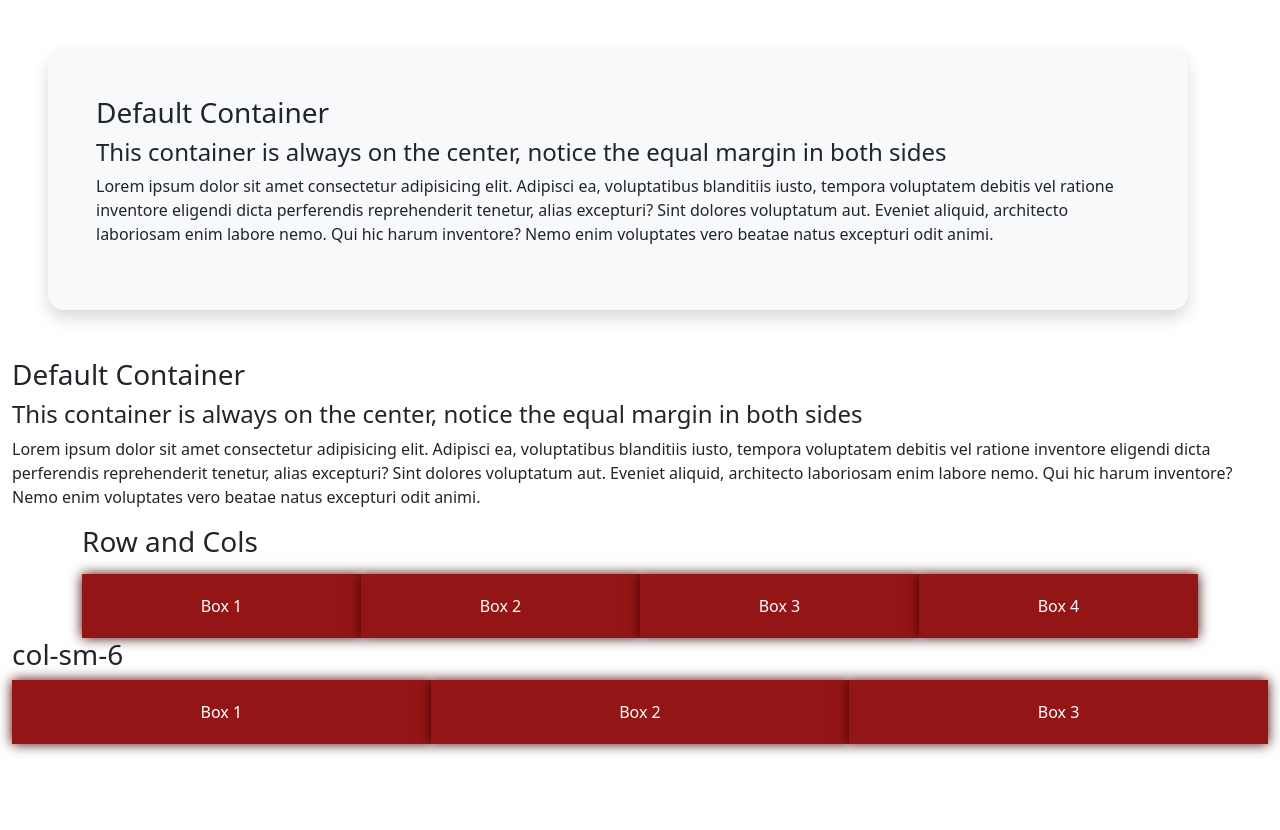
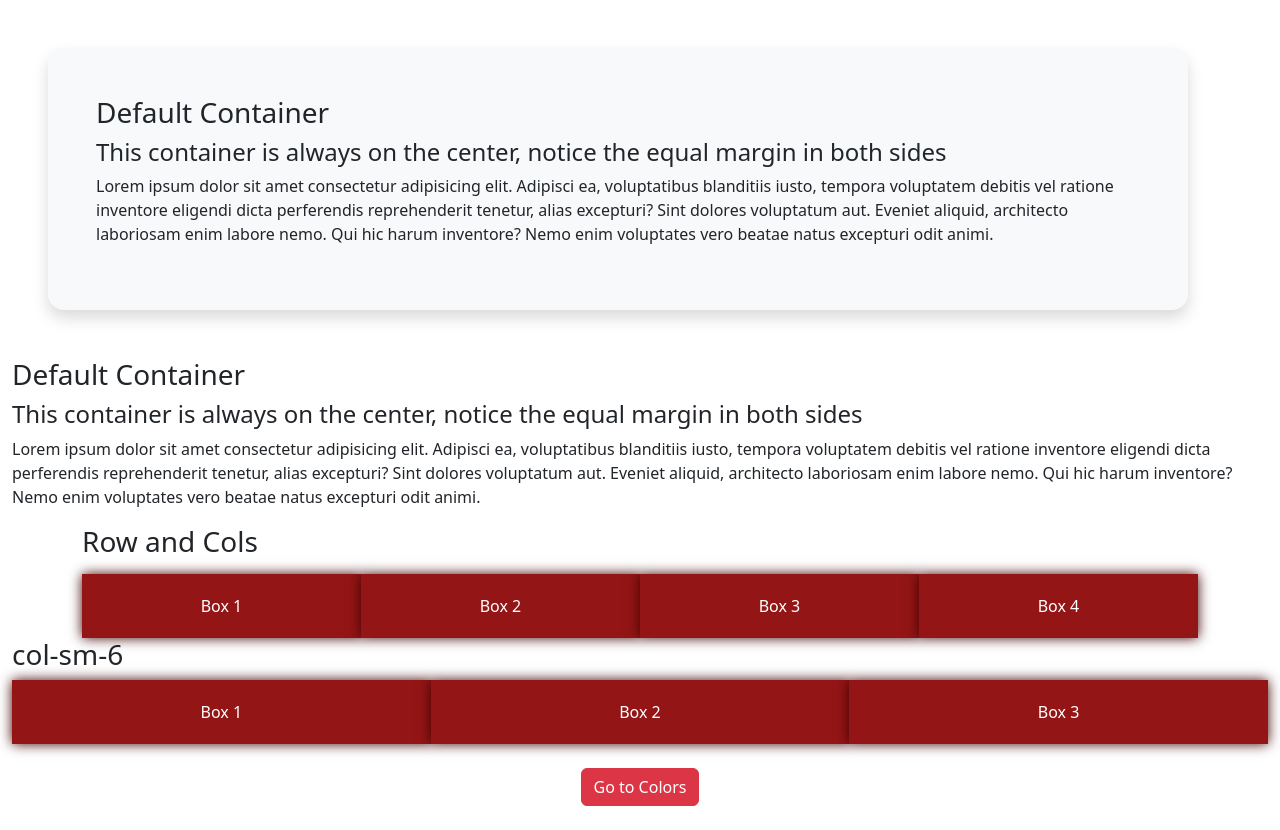
Before and after one commit to jamespogii/BS5, a plain HTML site: page containers.html in a window 1280 px wide. Before the commit the page ends 800 px from the top, so only its background shows below. Drawn offline with nearby package versions, Linux system fonts and the light colour scheme.

Commit message:
bs5 containers

```diff
--- a/containers.html
+++ b/containers.html
@@ -67,6 +67,8 @@
             </div>
         </div>
 
+        <div class="container my-4 d-flex justify-content-center"><a href="colors.html" class="btn btn-danger">Go to Colors</a></div>
+
         <script
             src="https://cdn.jsdelivr.net/npm/@popperjs/core@2.11.8/dist/umd/popper.min.js"
             integrity="sha384-I7E8VVD/ismYTF4hNIPjVp/Zjvgyol6VFvRkX/vR+Vc4jQkC+hVqc2pM8ODewa9r"
```
